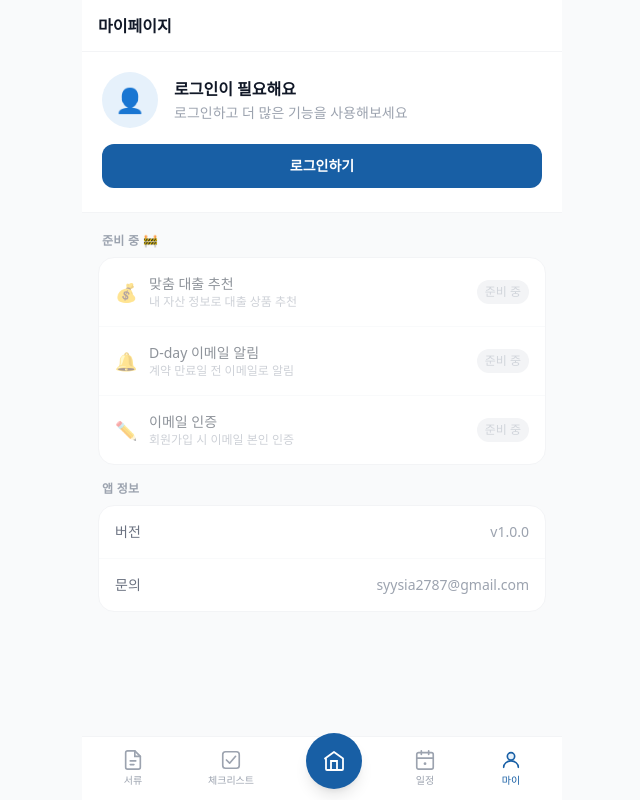
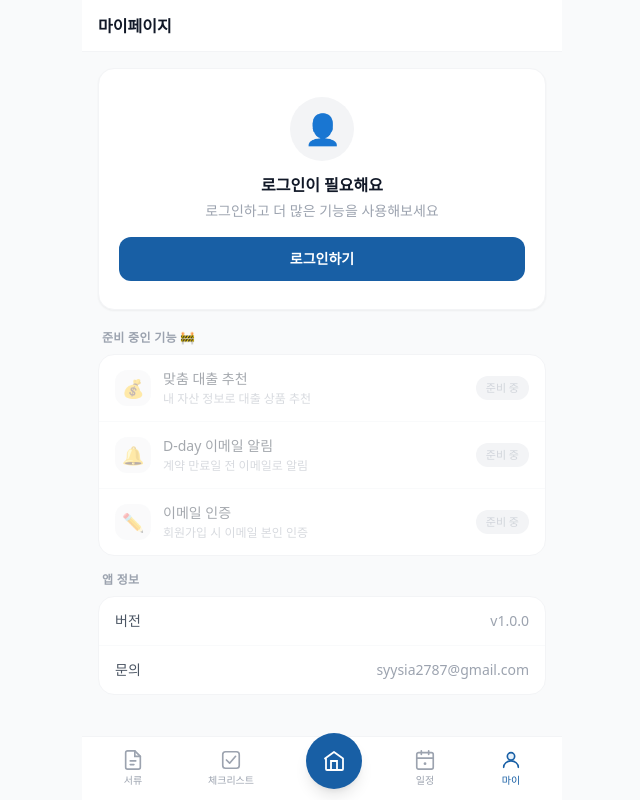
Before and after one commit to jipsa-app/jipsa-client, a React (Vite) app: page /mypage in a window 1280 px wide. Shown: the whole page, without its empty margins (318-958 px from the left). Built offline with nearby package versions, Linux system fonts and the light colour scheme.

Commit message:
feat: 홈·마이페이지 UI 개선 (카드 polish, 프로필 디자인, 인사말 동적화)

```diff
--- a/src/pages/Home.jsx
+++ b/src/pages/Home.jsx
@@ -120,8 +120,19 @@ export default function Home() {
 
       {/* 서브 타이틀 */}
       <div className="px-5 pt-5 pb-4">
-        <h1 className="text-xl font-bold text-gray-900 leading-tight">거래 유형을 선택하세요</h1>
-        <p className="text-sm text-gray-400 mt-1">처음 집 구하는 분들을 위한 단계별 안내</p>
+        {nickname ? (
+          <>
+            <p className="text-sm text-gray-400">안녕하세요 👋</p>
+            <h1 className="text-xl font-bold text-gray-900 mt-0.5">
+              {nickname}님, 어떤 거래를 준비 중인가요?
+            </h1>
+          </>
+        ) : (
+          <>
+            <h1 className="text-xl font-bold text-gray-900 leading-tight">어떤 거래를 준비 중인가요?</h1>
+            <p className="text-sm text-gray-400 mt-1">단계별 가이드로 쉽게 시작해보세요</p>
+          </>
+        )}
       </div>
 
       {/* 임박 일정 배너 */}
@@ -152,42 +163,44 @@ export default function Home() {
 
       {/* 거래 유형 카드 */}
       <div className="px-4 space-y-3 flex-1">
-        <p className="text-xs font-semibold text-gray-400 uppercase tracking-wide px-1 mb-1">거래 유형 선택</p>
         {types.map((t) => (
           <button
             key={t.path}
             onClick={() => navigate(t.path)}
-            className="w-full text-left rounded-xl border p-4 flex items-center gap-4 active:scale-[0.98] transition-transform"
+            className="w-full text-left rounded-2xl border p-5 flex items-center gap-4 active:scale-[0.98] transition-all shadow-sm"
             style={{ backgroundColor: t.bg, borderColor: t.borderColor }}
           >
             <div
-              className="w-12 h-12 rounded-xl flex items-center justify-center text-2xl flex-shrink-0"
-              style={{ backgroundColor: t.color + '22' }}
+              className="w-14 h-14 rounded-2xl flex items-center justify-center text-3xl flex-shrink-0 shadow-sm"
+              style={{ backgroundColor: 'white' }}
             >
               {t.icon}
             </div>
             <div className="flex-1 min-w-0">
-              <div className="flex items-center gap-2 mb-0.5">
-                <span className="font-bold text-base" style={{ color: t.textColor }}>{t.label}</span>
+              <div className="flex items-center gap-2 mb-1">
+                <span className="font-bold text-[17px]" style={{ color: t.textColor }}>{t.label}</span>
                 {t.badge && (
                   <span
-                    className="text-xs px-2 py-0.5 rounded-full font-medium"
+                    className="text-[11px] px-2 py-0.5 rounded-full font-semibold"
                     style={{ backgroundColor: t.color, color: 'white' }}
                   >
                     {t.badge}
                   </span>
                 )}
               </div>
-              <p className="text-sm" style={{ color: t.textColor + 'CC' }}>{t.desc}</p>
-              <div className="mt-1.5 flex items-center gap-1">
-                <span className="text-xs font-medium" style={{ color: t.textColor }}>난이도</span>
+              <p className="text-sm" style={{ color: t.textColor + 'BB' }}>{t.desc}</p>
+              <div className="mt-2 flex items-center gap-1">
+                <span className="text-[11px] font-medium" style={{ color: t.textColor + '99' }}>난이도</span>
                 <span className="text-xs" style={{ color: t.color }}>{t.stars}</span>
-                <span className="text-xs text-gray-300">{t.starsGray}</span>
+                <span className="text-xs" style={{ color: t.borderColor }}>{t.starsGray}</span>
               </div>
             </div>
-            <svg width="18" height="18" viewBox="0 0 18 18" fill="none" className="flex-shrink-0">
-              <path d="M7 4L12 9L7 14" stroke={t.color} strokeWidth="2" strokeLinecap="round" strokeLinejoin="round"/>
-            </svg>
+            <div className="w-8 h-8 rounded-full flex items-center justify-center flex-shrink-0"
+              style={{ backgroundColor: t.color + '20' }}>
+              <svg width="16" height="16" viewBox="0 0 18 18" fill="none">
+                <path d="M7 4L12 9L7 14" stroke={t.color} strokeWidth="2.2" strokeLinecap="round" strokeLinejoin="round"/>
+              </svg>
+            </div>
           </button>
         ))}
       </div>
--- a/src/pages/MyPage.jsx
+++ b/src/pages/MyPage.jsx
@@ -31,64 +31,70 @@ export default function MyPage() {
     <div className="mx-auto max-w-mobile min-h-screen bg-gray-50 pb-20">
       <Header title="마이페이지" noBack />
 
-      {/* 프로필 헤더 */}
-      <div className="bg-white px-5 pt-5 pb-6 border-b border-gray-100">
+      {/* 프로필 카드 */}
+      <div className="mx-4 mt-4 bg-white rounded-2xl shadow-sm border border-gray-100 p-5">
+        {isLoggedIn ? (
           <div className="flex items-center gap-4">
-          <div className="w-14 h-14 rounded-full bg-[#E6F1FB] flex items-center justify-center text-2xl flex-shrink-0">
-            👤
+            {/* 아바타 */}
+            <div className="w-16 h-16 rounded-full bg-gradient-to-br from-[#185FA5] to-[#4A90D9] flex items-center justify-center text-white text-2xl font-bold flex-shrink-0 shadow-sm">
+              {nickname?.charAt(0) || '👤'}
             </div>
-          {isLoggedIn ? (
             <div className="flex-1">
               {editMode ? (
-                <div className="flex items-center gap-2">
+                <div className="space-y-2">
                   <input
                     value={inputNick}
                     onChange={e => setInputNick(e.target.value)}
-                    className="flex-1 border border-[#185FA5] rounded-lg px-3 py-1.5 text-sm outline-none"
+                    className="w-full border border-[#185FA5] rounded-xl px-3 py-2 text-sm outline-none font-medium"
                     maxLength={12}
                     autoFocus
+                    placeholder="닉네임 입력"
                   />
+                  <div className="flex gap-2">
                     <button
                       onClick={handleSaveNickname}
-                    className="text-xs font-semibold text-white bg-[#185FA5] px-3 py-1.5 rounded-lg"
+                      className="flex-1 text-xs font-semibold text-white bg-[#185FA5] py-2 rounded-lg"
                     >
                       저장
                     </button>
                     <button
                       onClick={() => { setEditMode(false); setInputNick(nickname) }}
-                    className="text-xs text-gray-400"
+                      className="flex-1 text-xs text-gray-500 border border-gray-200 py-2 rounded-lg"
                     >
                       취소
                     </button>
                   </div>
+                </div>
               ) : (
+                <>
                   <div className="flex items-center gap-2">
-                  <p className="font-bold text-gray-900 text-lg">{nickname}님</p>
+                    <p className="font-bold text-gray-900 text-lg">{nickname}</p>
                     <button
                       onClick={() => setEditMode(true)}
-                    className="text-xs text-gray-400 border border-gray-200 rounded-md px-2 py-0.5"
+                      className="text-[11px] text-[#185FA5] border border-[#185FA5]/30 bg-[#E6F1FB] rounded-full px-2 py-0.5 font-medium"
                     >
                       수정
                     </button>
                   </div>
+                  <p className="text-sm text-gray-400 mt-0.5">집사 멤버</p>
+                </>
               )}
-              <p className="text-sm text-gray-400 mt-0.5">집사 회원</p>
+            </div>
           </div>
         ) : (
-            <div className="flex-1">
-              <p className="font-bold text-gray-900">로그인이 필요해요</p>
-              <p className="text-sm text-gray-400 mt-0.5">로그인하고 더 많은 기능을 사용해보세요</p>
+          <div className="text-center py-2">
+            <div className="w-16 h-16 rounded-full bg-gray-100 flex items-center justify-center text-3xl mx-auto mb-3">
+              👤
             </div>
-          )}
-        </div>
-
-        {!isLoggedIn && (
+            <p className="font-bold text-gray-900 mb-1">로그인이 필요해요</p>
+            <p className="text-sm text-gray-400 mb-4">로그인하고 더 많은 기능을 사용해보세요</p>
             <button
               onClick={() => navigate('/login')}
-            className="w-full mt-4 py-3 rounded-xl text-sm font-semibold text-white bg-[#185FA5]"
+              className="w-full py-3 rounded-xl text-sm font-semibold text-white bg-[#185FA5]"
             >
               로그인하기
             </button>
+          </div>
         )}
       </div>
 
@@ -96,7 +102,7 @@ export default function MyPage() {
 
         {/* 준비 중인 기능 */}
         <div className="space-y-2">
-          <p className="text-xs font-semibold text-gray-400 px-1 uppercase tracking-wide">준비 중 🚧</p>
+          <p className="text-xs font-semibold text-gray-400 px-1 tracking-wide">준비 중인 기능 🚧</p>
           <div className="bg-white rounded-2xl border border-gray-100 divide-y divide-gray-50">
             <ComingSoon icon="💰" label="맞춤 대출 추천" desc="내 자산 정보로 대출 상품 추천" />
             <ComingSoon icon="🔔" label="D-day 이메일 알림" desc="계약 만료일 전 이메일로 알림" />
@@ -106,7 +112,7 @@ export default function MyPage() {
 
         {/* 앱 정보 */}
         <div className="space-y-2">
-          <p className="text-xs font-semibold text-gray-400 px-1 uppercase tracking-wide">앱 정보</p>
+          <p className="text-xs font-semibold text-gray-400 px-1 tracking-wide">앱 정보</p>
           <div className="bg-white rounded-2xl border border-gray-100 divide-y divide-gray-50">
             <InfoRow label="버전" value="v1.0.0" />
             <InfoRow label="문의" value="syysia2787@gmail.com" />
@@ -116,14 +122,16 @@ export default function MyPage() {
         {/* 계정 */}
         {isLoggedIn && (
           <div className="space-y-2">
-            <p className="text-xs font-semibold text-gray-400 px-1 uppercase tracking-wide">계정</p>
+            <p className="text-xs font-semibold text-gray-400 px-1 tracking-wide">계정</p>
             <div className="bg-white rounded-2xl border border-gray-100">
               <button
                 onClick={handleLogout}
-                className="w-full px-4 py-4 flex items-center gap-3 hover:bg-gray-50 transition-colors rounded-2xl"
+                className="w-full px-4 py-3.5 flex items-center gap-3 hover:bg-red-50 transition-colors rounded-2xl"
               >
-                <span className="text-lg">🚪</span>
-                <span className="text-sm font-medium text-red-400">로그아웃</span>
+                <div className="w-9 h-9 rounded-xl bg-red-50 flex items-center justify-center text-lg flex-shrink-0">
+                  🚪
+                </div>
+                <span className="text-sm font-medium text-red-500">로그아웃</span>
               </button>
             </div>
           </div>
@@ -137,23 +145,25 @@ export default function MyPage() {
 
 function ComingSoon({ icon, label, desc }) {
   return (
-    <div className="px-4 py-4 flex items-center justify-between">
-      <div className="flex items-center gap-3 opacity-50">
-        <span className="text-lg">{icon}</span>
+    <div className="px-4 py-3.5 flex items-center justify-between">
+      <div className="flex items-center gap-3 opacity-40">
+        <div className="w-9 h-9 rounded-xl bg-gray-100 flex items-center justify-center text-lg flex-shrink-0">
+          {icon}
+        </div>
         <div>
           <p className="text-sm font-medium text-gray-800">{label}</p>
-          <p className="text-xs text-gray-400">{desc}</p>
+          <p className="text-xs text-gray-400 mt-0.5">{desc}</p>
         </div>
       </div>
-      <span className="text-xs text-gray-300 bg-gray-100 px-2 py-1 rounded-full flex-shrink-0">준비 중</span>
+      <span className="text-[11px] text-gray-300 bg-gray-100 px-2.5 py-1 rounded-full flex-shrink-0 font-medium">준비 중</span>
     </div>
   )
 }
 
 function InfoRow({ label, value }) {
   return (
-    <div className="px-4 py-4 flex items-center justify-between">
-      <span className="text-sm text-gray-500">{label}</span>
+    <div className="px-4 py-3.5 flex items-center justify-between">
+      <span className="text-sm text-gray-600">{label}</span>
       <span className="text-sm text-gray-400">{value}</span>
     </div>
   )
```
Lines whose indentation alone changed are shown as unchanged.
